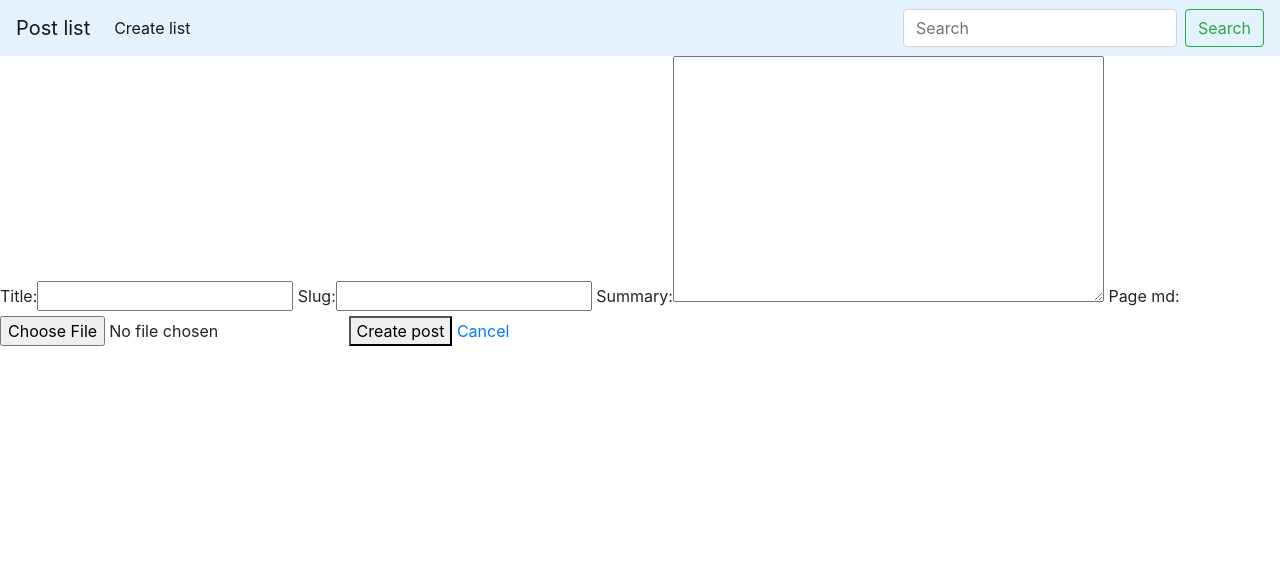
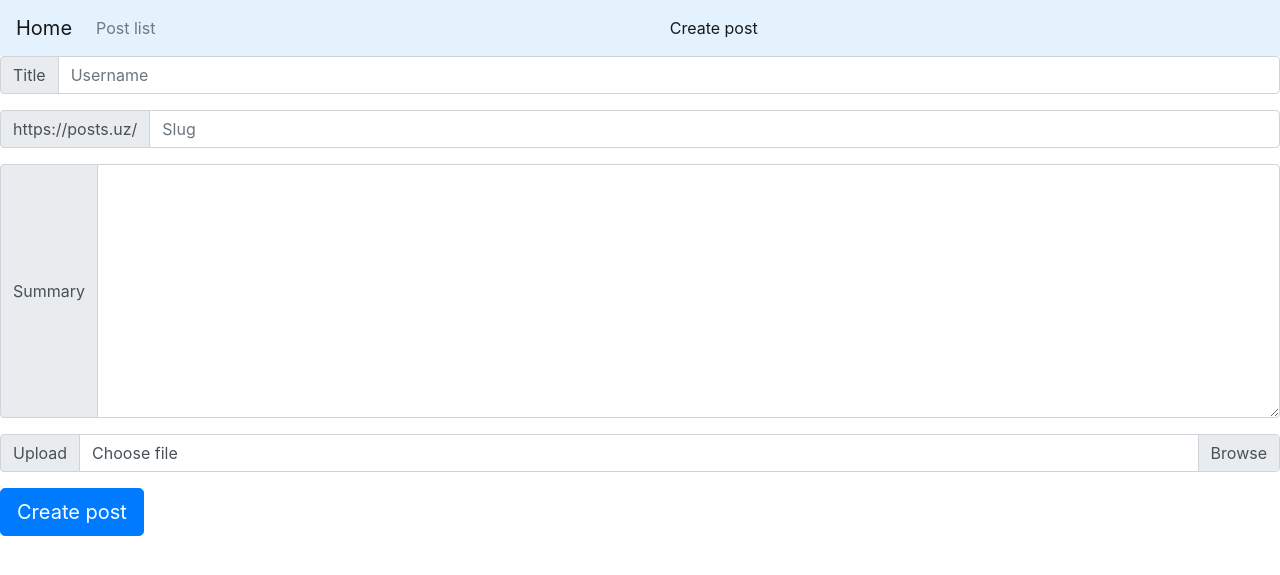
Before and after one commit to fbrakhmonov/mdweb, a Django app: page /create in a window 1280 px wide. Shown: the top 575 px of the page. Run offline with Django 3.2, Linux system fonts and the light colour scheme; some libraries are stand-ins or nearby versions.

Commit message:
separate nav component added css for post create

```diff
--- a/config/settings.py
+++ b/config/settings.py
@@ -39,6 +39,9 @@ INSTALLED_APPS = [
     'django.contrib.sessions',
     'django.contrib.messages',
     'django.contrib.staticfiles',
+
+    # 3rd party
+    'widget_tweaks',
 
     # project
     'convertor'
--- /dev/null
+++ b/convertor/templates/components/navbar_component.html
@@ -0,0 +1,26 @@
+{% load  i18n static %}
+<nav class="navbar navbar-expand-lg navbar-light" style="background-color: #e3f2fd;" >
+  <a class="navbar-brand" href="{% url 'convertor:post-home' %}">{% trans 'home'|capfirst %}</a>
+  <button class="navbar-toggler" type="button" data-toggle="collapse" data-target="#navbarSupportedContent" aria-controls="navbarSupportedContent" aria-expanded="false" aria-label="Toggle navigation">
+    <span class="navbar-toggler-icon"></span>
+  </button>
+
+  <div class="collapse navbar-collapse" id="navbarSupportedContent">
+    <ul class="navbar-nav mr-auto">
+      <li class="nav-item {% if active_item == 'post-list' %} active {% endif %}">
+        <a class="nav-link" href="{% url 'convertor:post-list' %}">{% trans 'post list'|capfirst %} <span class="sr-only">(current)</span></a>
+      </li>
+    </ul>
+    <ul class="navbar-nav mr-auto">
+      <li class="nav-item {% if active_item == 'post-create' %} active  {% endif %}">
+        <a class="nav-link" href="{% url 'convertor:post-create' %}">{% trans 'create post'|capfirst %} <span class="sr-only">(current)</span></a>
+      </li>
+    </ul>
+    {% if active_item == 'post-list' %}
+    <form class="form-inline my-2 my-lg-0">
+      <input class="form-control mr-sm-2" type="search" placeholder="{% trans 'search'|capfirst %}" aria-label="{% trans 'search'|capfirst %}">
+      <button class="btn btn-outline-success my-2 my-sm-0" type="submit">{% trans 'search'|capfirst %}</button>
+    </form>
+    {% endif %}
+  </div>
+</nav>
--- a/convertor/templates/layouts/base_layout.html
+++ b/convertor/templates/layouts/base_layout.html
@@ -8,25 +8,7 @@
     <link rel="stylesheet" href="{% static 'css/bootstrap.min.css' %}">
   </head>
   <body>
-        <nav class="navbar navbar-expand-lg navbar-light" style="background-color: #e3f2fd;" >
-        <a class="navbar-brand" href="{% url 'convertor:post-list' %}">{% trans 'post list'|capfirst %}</a>
-        <button class="navbar-toggler" type="button" data-toggle="collapse" data-target="#navbarSupportedContent" aria-controls="navbarSupportedContent" aria-expanded="false" aria-label="Toggle navigation">
-        <span class="navbar-toggler-icon"></span>
-        </button>
-
-        <div class="collapse navbar-collapse" id="navbarSupportedContent">
-        <ul class="navbar-nav mr-auto">
-          <li class="nav-item active">
-            <a class="nav-link" href="{% url 'convertor:post-create' %}">{% trans 'Create list'|capfirst %} <span class="sr-only">(current)</span></a>
-          </li>
-        </ul>
-        <form class="form-inline my-2 my-lg-0">
-          <input class="form-control mr-sm-2" type="search" placeholder="Search" aria-label="Search">
-          <button class="btn btn-outline-success my-2 my-sm-0" type="submit">Search</button>
-        </form>
-      </div>
-        </nav>
     {% block body %}{% endblock %}
-    <script src="{% static 'css/bootstrap.min.css' %}"></script>
+    <script src="{% static 'js/bootstrap.min.js' %}"></script>
   </body>
 </html>
--- a/convertor/templates/pages/post_create_page.html
+++ b/convertor/templates/pages/post_create_page.html
@@ -1,15 +1,39 @@
 {% extends "layouts/base_layout.html" %}
-{% load i18n %}
-
+{% load i18n static widget_tweaks%}
 {% block body %}
-<form method="POST"  enctype="multipart/form-data">
+  {% include 'components/navbar_component.html' with active_item="post-create" %}
+  <form method="POST"  enctype="multipart/form-data">
     {% csrf_token %}
-    {{ form.as_table }}
-    <button type="submit">
+    <div class="input-group mb-3">
+      <div class="input-group-prepend">
+         <span class="input-group-text" id="basic-addon1">{% trans 'title'|capfirst%}</span>
+      </div>
+      {% render_field form.title class="form-control" placeholder="Username"  aria-describedby="basic-addon1" %}
+    </div>
+    <div class="input-group mb-3">
+      <div class="input-group-prepend">
+         <span class="input-group-text" id="basic-addon1">https://posts.uz/</span>
+      </div>
+      {% render_field form.slug class="form-control" placeholder="Slug"  aria-describedby="basic-addon1" %}
+    </div>
+    <div class="input-group mb-3">
+      <div class="input-group-prepend">
+         <span class="input-group-text" id="basic-addon1">{% trans 'summary'|capfirst%}</span>
+      </div>
+      {% render_field form.summary class="form-control"  %}
+    </div>
+    <div class="input-group mb-3">
+      <div class="input-group-prepend">
+        <span class="input-group-text" id="inputGroupFileAddon01">{% trans 'upload'|capfirst%}</span>
+      </div>
+      <div class="custom-file">
+        {% render_field form.page_md class="custom-file-input" id="inputGroupFile01" aria-describedby="inputGroupFileAddon01"  %}
+        <input type="file" class="custom-file-input" id="inputGroupFile01" aria-describedby="inputGroupFileAddon01">
+        <label class="custom-file-label" for="inputGroupFile01">{% trans 'choose file'|capfirst%}</label>
+      </div>
+    </div>
+    <button type="submit" class="btn btn-primary btn-lg">
         {% trans 'create post'|capfirst %}
     </button>
-    <a href="{%url 'convertor:post-list'%}">
-        {% trans 'cancel'|capfirst %}
-    </a>
-</form>
+  </form>
 {% endblock %}
--- a/convertor/urls.py
+++ b/convertor/urls.py
@@ -8,7 +8,8 @@ from convertor.views import PostListViewPage, PostDetailViewPage, \
 
 urlpatterns = [
     path('admin/', admin.site.urls),
-    url(r'^$', PostListViewPage.as_view(), name='post-list'),
+    url(r'^$', PostListViewPage.as_view(), name='post-home'),
+    url(r'list', PostListViewPage.as_view(), name='post-list'),
     url(r'create', PostCreateViewPage.as_view(), name='post-create'),
     url(r'detail/(?P<slug>[\w-]+)/$', PostDetailViewPage.as_view(),
         name='post-detail'),
```
Also changed, not shown: convertor/templates/pages/post_list_page.html (+4 -4 lines), requirements.txt (+49 -0 lines), 1 other file.
